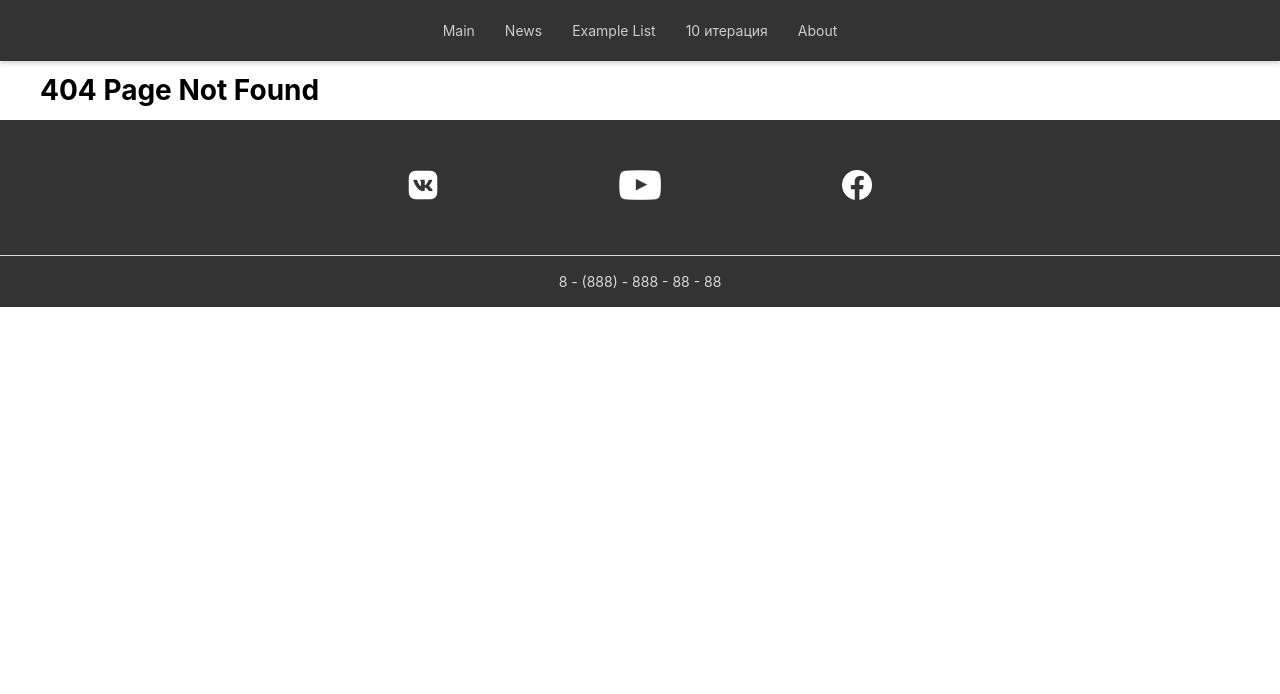
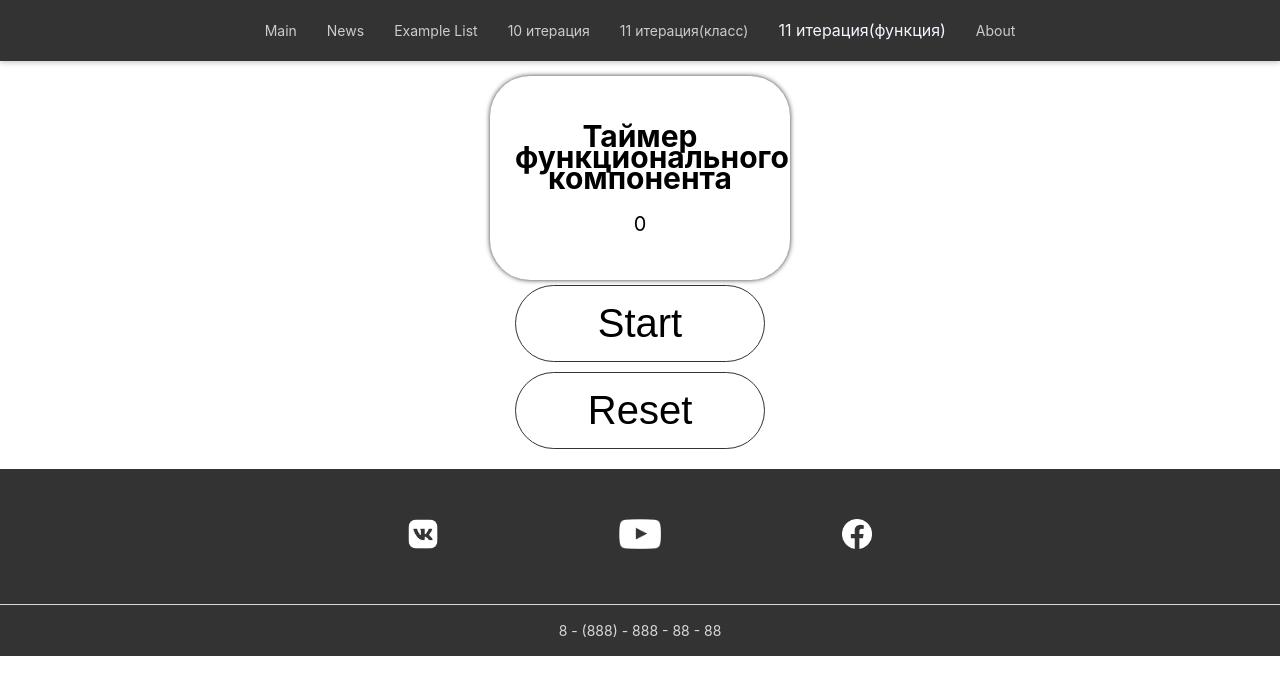
Before and after one commit to sleontiev/tutorial, a React (Create React App) app: page /eleveniterationfunc in a window 1280 px wide. Before the commit this address had no page. Shown: the top 694 px of the page. Built offline with nearby package versions, Linux system fonts and the light colour scheme.

Commit message:
11 итерация

```diff
--- a/src/App.js
+++ b/src/App.js
@@ -7,7 +7,9 @@ import Main from './Components/Main/Main';
 import News from './Components/News/News';
 import ExampleList from './Components/ExampleList/ExampleList';
 import ErrorBoundary from "./Components/ErrorBoundary/ErrorBoundary";
-import NineIteration from "./Components/TenIteration/TenIteration";
+import ElevenIterationClass from './Components/ElevenIteration/ElevenIterationClass';
+import ElevenIterationFunc from './Components/ElevenIteration/ElevenIterationFunc';
+import TenIteration from "./Components/TenIteration/TenIteration";
 
 class App extends Component {
   constructor(props) {
@@ -65,9 +67,17 @@ class App extends Component {
                   <Route path='/list' render={ExampleList}/>
                   <Route path='/teniteration' render={() => {
                       return (
-                          <NineIteration
-                            title = '10 итерация'
-                          />
+                          <TenIteration/>
+                      )
+                  }}/>
+                  <Route path='/eleveniterationclass' render={() => {
+                      return (
+                          <ElevenIterationClass />
+                      )
+                  }}/>
+                  <Route path='/eleveniterationfunc' render={() => {
+                      return (
+                          <ElevenIterationFunc />
                       )
                   }}/>
                   <Route render={() => <h1>404 Page Not Found</h1>}/>
--- /dev/null
+++ b/src/Components/ElevenIteration/ElevenIterationClass.js
@@ -0,0 +1,67 @@
+import React, { Component } from 'react';
+import classes from './ElevenIterationClass.module.css';
+
+class ElevenIterationClass extends Component {
+   state = {
+       timer: 0,
+       countTimer: true,
+   }
+
+   componentDidMount() {
+        const localTimer = localStorage.getItem('timer');
+        if(localTimer) {
+            this.setState({
+                timer: +localTimer,
+            })
+        }
+   }
+
+   componentDidUpdate(prevProps, prevState, snapshot) {
+        localStorage.setItem('timer', this.state.timer)
+   }
+
+   componentWillUnmount() {
+        clearInterval(this.timerID)
+   }
+
+   startTimer = () => {
+       this.setState({countTimer: false})
+       this.timerID = setInterval(() => {
+           this.setState({
+               timer: this.state.timer + 1,
+           })
+       }, 100)
+   }
+
+   stopTimer = () => {
+       clearInterval(this.timerID)
+       this.setState({
+           countTimer: true
+       })
+   }
+
+   resetTimer = () => {
+       clearInterval(this.timerID)
+       this.setState({
+           timer: 0,
+           countTimer: true,
+       })
+   }
+
+    render() {
+        return (
+            <div>
+                <div className={classes.ElevenIteration}>
+                    <h2>Таймер классового компонента</h2>
+                    <p>{ this.state.timer }</p>
+                </div>
+                <div className={classes.Buttons}>
+                    { this.state.countTimer ?  <button onClick={this.startTimer}>Start</button> : <button onClick={this.stopTimer}>Stop</button>}
+                    <button onClick={this.resetTimer}>Reset</button>
+                </div>
+            </div>
+        )
+    }
+}
+
+export default ElevenIterationClass
--- /dev/null
+++ b/src/Components/ElevenIteration/ElevenIterationClass.module.css
@@ -0,0 +1,26 @@
+.ElevenIteration {
+    max-width: 250px;
+    text-align: center;
+    font-size: 20px;
+    padding: 25px;
+    margin: 0 auto;
+    box-shadow: 0 0 5px #333333;
+    border-radius: 40px;
+}
+
+.Buttons {
+    width: 250px;
+    margin: 0 auto;
+    padding: 0 50px;
+}
+
+.Buttons button {
+    font-size: 40px;
+    width: 100%;
+    padding: 15px;
+    margin: 5px auto;
+    border: 1px solid #333333;
+    border-radius: 40px;
+    outline: none;
+    background: none;
+}
--- /dev/null
+++ b/src/Components/ElevenIteration/ElevenIterationFunc.js
@@ -0,0 +1,52 @@
+import React, { useState, useEffect, useRef } from 'react';
+import classes from "./ElevenIterationClass.module.css";
+
+function setDefaultTimer () {
+    const localTimer = localStorage.getItem('timer');
+    return localTimer ? +localTimer : 0;
+}
+
+export default () => {
+    const [timer, setTimer] = useState(setDefaultTimer());
+    const [countTimer, setCountTimer] = useState(true);
+    const timerIdRef = useRef(null);
+
+    const startTimer = () => {
+        setCountTimer(false)
+    }
+
+    const stopTimer = () => {
+        setCountTimer(true);
+    }
+
+    const resetTimer = () => {
+        setTimer(0)
+        setCountTimer(true);
+    }
+
+    useEffect(() => {
+        localStorage.setItem('timer', timer)
+    }, [timer])
+
+    useEffect(() => {
+        if(!countTimer) timerIdRef.current = setInterval(() => {
+            setTimer(prevTimer => prevTimer + 1)
+        }, 100)
+        return () => {
+            clearInterval(timerIdRef.current);
+        }
+    }, [countTimer])
+
+    return (
+        <div>
+            <div className={classes.ElevenIteration}>
+                <h2>Таймер функционального компонента</h2>
+                <p>{ timer }</p>
+            </div>
+            <div className={classes.Buttons}>
+                { countTimer ?  <button onClick={startTimer}>Start</button> : <button onClick={stopTimer}>Stop</button>}
+                <button onClick={resetTimer}>Reset</button>
+            </div>
+        </div>
+    )
+}
--- a/src/Components/Header/Header.js
+++ b/src/Components/Header/Header.js
@@ -9,6 +9,8 @@ export default() => (
             <li className='headerContainer__item'><NavLink className='headerContainer__link' to='/news' activeClassName={'active-item'}>News</NavLink></li>
             <li className='headerContainer__item'><NavLink className='headerContainer__link' to='/list' activeClassName={'active-item'}>Example List</NavLink></li>
             <li className='headerContainer__item'><NavLink className='headerContainer__link' to='/teniteration' activeClassName={'active-item'}>10 итерация</NavLink></li>
+            <li className='headerContainer__item'><NavLink className='headerContainer__link' to='/eleveniterationclass' activeClassName={'active-item'}>11 итерация(класс)</NavLink></li>
+            <li className='headerContainer__item'><NavLink className='headerContainer__link' to='/eleveniterationfunc' activeClassName={'active-item'}>11 итерация(функция)</NavLink></li>
             <li className='headerContainer__item'><NavLink className='headerContainer__link' to='/about' activeClassName={'active-item'}>About</NavLink></li>
         </ul>
     </div>
```
Also changed, not shown: 2 other files (tests, documents, lock files or other folders).
